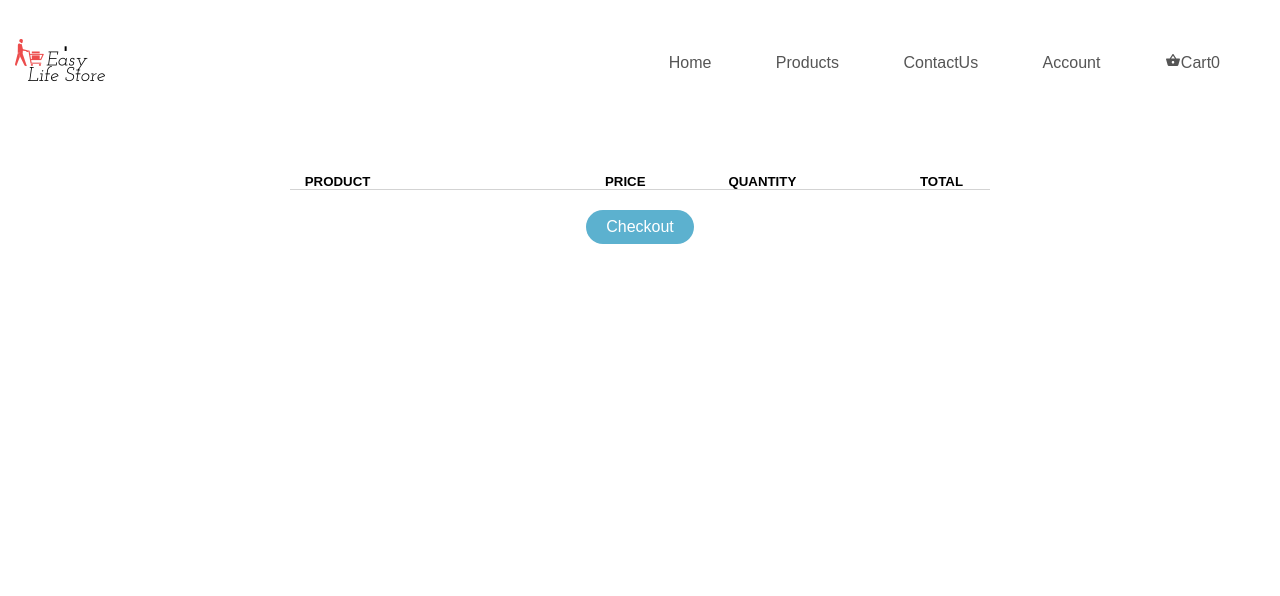
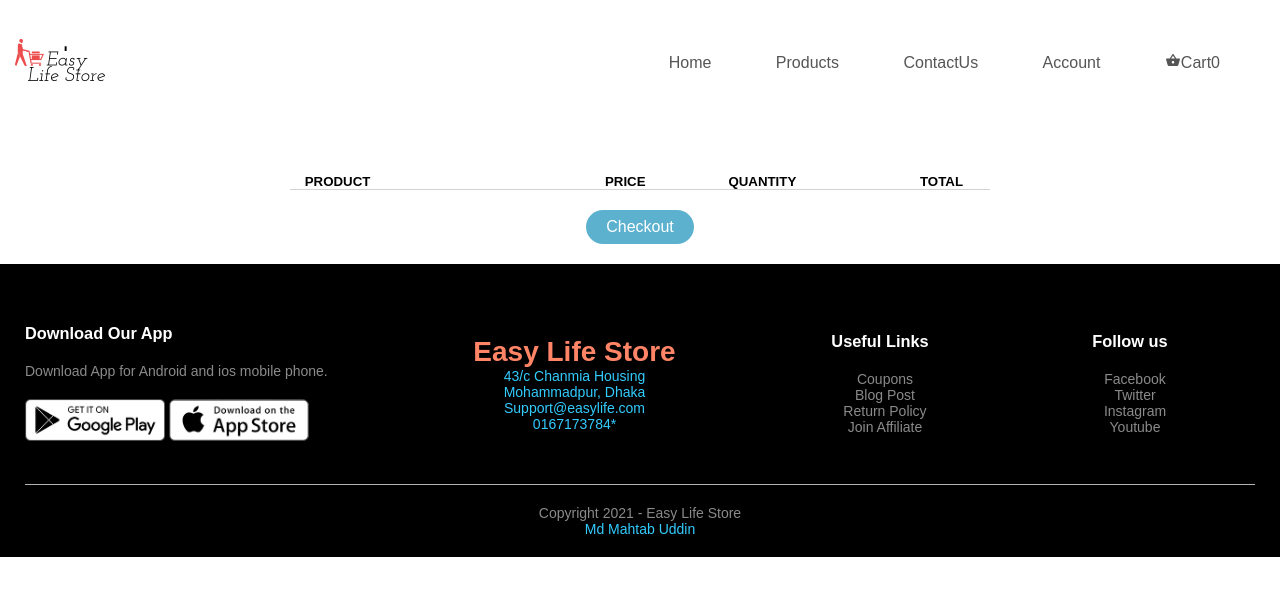
Before and after one commit to MdMahtabUddin/Project-Progress_aug, a plain HTML site: page cart.html in a window 1280 px wide. Drawn offline with nearby package versions, Linux system fonts and the light colour scheme.

Commit message:
footer update

```diff
--- a/cart.html
+++ b/cart.html
@@ -248,9 +248,70 @@ a:hover{
         </div>
         <a class="add-cart" href="checkout.html">Checkout</a>
     </div>
+    <div class ="footer">
+        <div class="container">
+
+            <div class="row">
+                <div class="footer-col-1">
+                    <h3>Download Our App</h3>
+                    <p>Download App for Android and ios mobile phone.</p>
+                    <div class="app-logo">
+                        <img src="images/play-store.png" alt="">
+                        <img src="images/app-store.png" alt="">
+                    </div>
+                </div>
+                <div class="footer-col-2">
+                    <h1 class="footer-title">Easy Life Store</h1>
+                    <div>
+                        <span class="color_icon">
+                            <i class="fas fa-map-marker-alt"></i>
+                            43/c Chanmia Housing <br> Mohammadpur, Dhaka
+                        </span>
+                        </div>
+                    <div>
+                        <span class="color_icon">
+                            <i class="far fa-envelope"></i>
+                             Support@easylife.com
+                        </span>
+                       </div>
+                    <div>
+                        <span class="color_icon">
+                            <i class="fas fa-phone"></i>
+                             0167173784*
+                        </span>
+                       </div>
+                </div>
+                <div class="footer-col-3">
+                    <h3>Useful Links</h3>
+                   <ul>
+                       <li>Coupons</li>
+                       <li>Blog Post</li>
+                       <li>Return Policy</li>
+                       <li>Join Affiliate</li>
+                    </ul>
+                </div>
+                <div class="footer-col-4">
+                    <h3>Follow us</h3>
+                   <ul>
+                       <li>Facebook</li>
+                       <li>Twitter</li>
+                       <li>Instagram</li>
+                       <li>Youtube</li>
+                    </ul>
+                </div>
+
+            </div>
+
+            <hr><!--horizontal line-->
+            <p class="copyright">Copyright 2021 - Easy Life Store <br> <span class="color_icon">Md Mahtab Uddin</span></p>
+
+        </div>
+    </div>
 
     <script src="main.js"></script>
     <script src="https://unpkg.com/ionicons@4.5.10-0/dist/ionicons.js"></script>
 
+
+
 </body>
 </html>
```
Also changed, not shown: contactus.html (+20 -4 lines).
